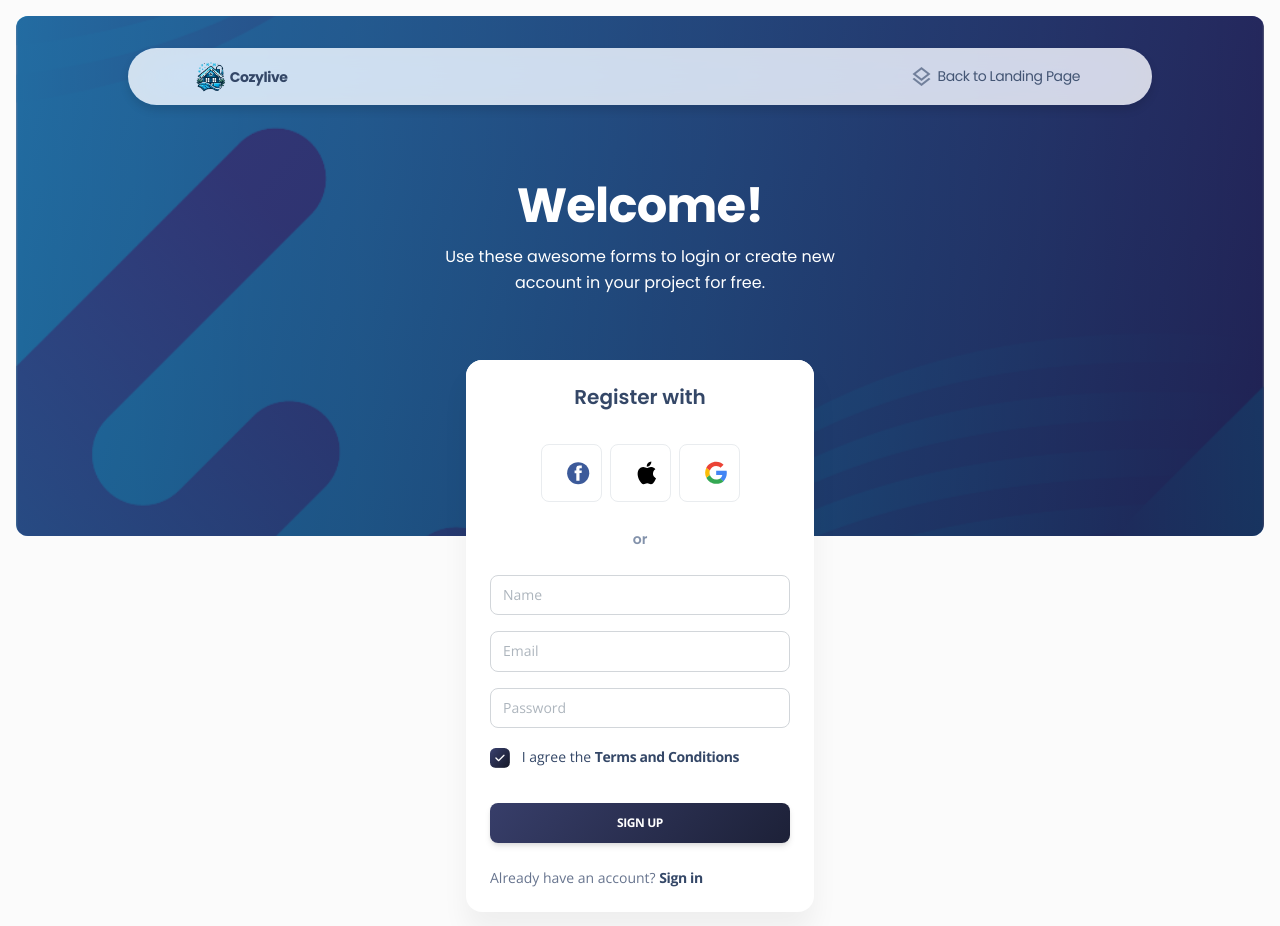
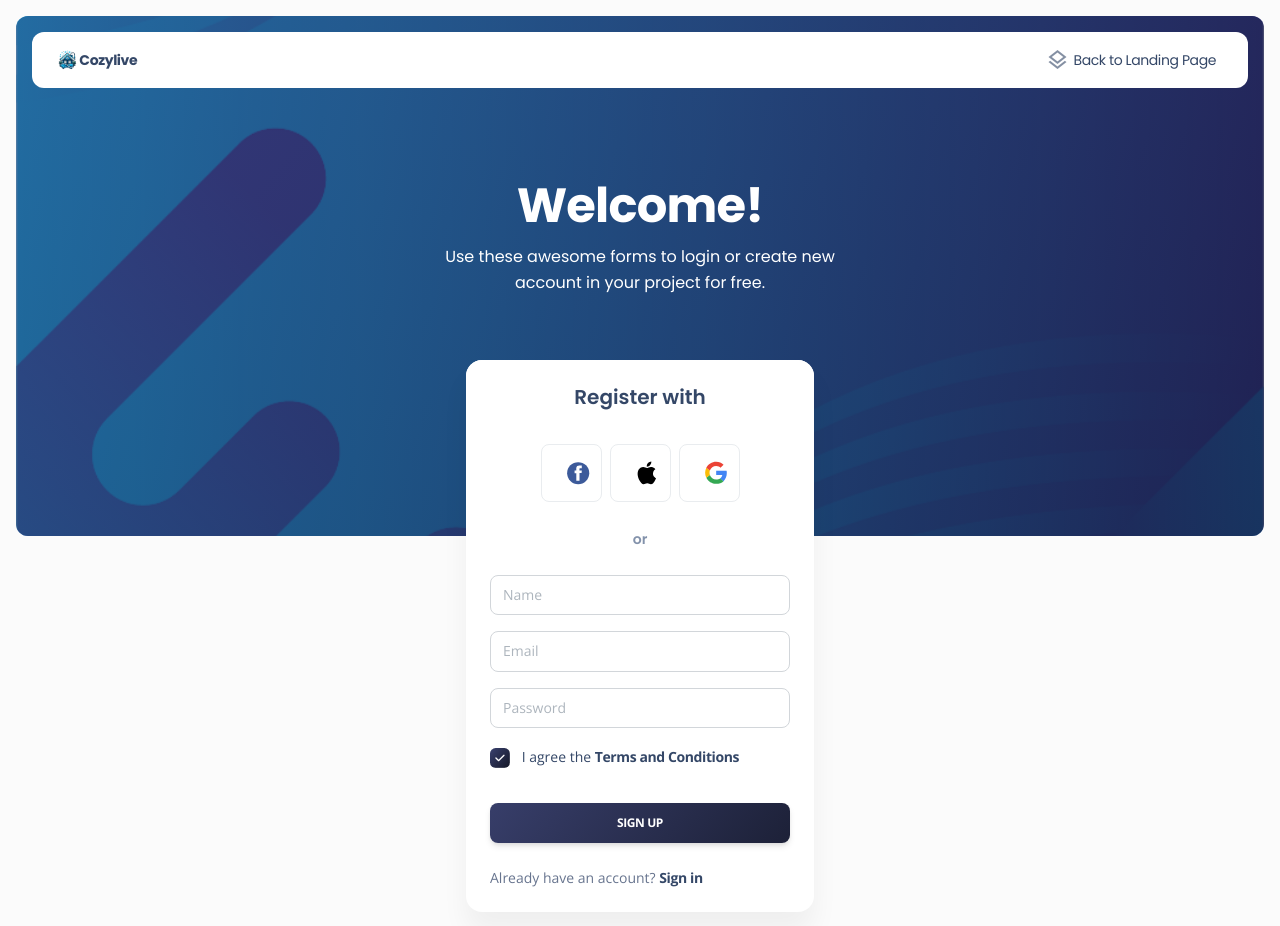
Before and after one commit to YanAziz/Cozylive, a website: page pages/sign-up.html in a window 1280 px wide. Drawn offline with nearby package versions, Linux system fonts and the light colour scheme.

Commit message:
fix-responsive

```diff
--- a/pages/sign-up.html
+++ b/pages/sign-up.html
@@ -89,26 +89,24 @@
     <!-- </div>
       </div>
     </nav> -->
-    <nav class="navbar navbar-expand-lg blur blur-rounded top-3 z-index-3 shadow position-absolute my-4 py-2 start-0 end-0 mx-8">
-      <div class="container-fluid pe-0 mx-0 ms-4">
-        <img src="/assets/thisImg/CozyliveLogo.png" class="w-4" alt="" />
-        <a class="navbar-brand font-weight-bolder ms-lg-0 ms-3" href="#"> Cozylive </a>
-        <!-- <button class="navbar-toggler shadow-none ms-2" type="button" data-bs-toggle="collapse" data-bs-target="#navigation" aria-controls="navigation" aria-expanded="false" aria-label="Toggle navigation">
+    <nav class="navbar navbar-expand-lg justify-content-center position-absolute top-0 z-index-3 w-100 shadow-none my-3 navbar-transparent mt-4">
+      <div class="container-fluid bg-body rounded-3 me-3 ms-3">
+        <img src="/assets/thisImg/CozyliveLogo.png" class="w-15 w-sm-10 w-md-8 w-lg-3 w-xl-2" alt="" />
+        <a class="navbar-brand font-weight-bolder ms-lg-0 ms-4" href="javascript:;"> Cozylive </a>
+        <button class="navbar-toggler shadow-none ms-2 bg-dark my-2" type="button" data-bs-toggle="collapse" data-bs-target="#navigation" aria-controls="navigation" aria-expanded="false" aria-label="Toggle navigation">
           <span class="navbar-toggler-icon mt-2">
             <span class="navbar-toggler-bar bar1"></span>
             <span class="navbar-toggler-bar bar2"></span>
             <span class="navbar-toggler-bar bar3"></span>
           </span>
-        </button> -->
-        <div class="collapse navbar-collapse" id="navigation">
+        </button>
+        <div class="collapse navbar-collapse my-2" id="navigation">
           <ul class="navbar-nav mx-auto ms-xl-auto me-xl-5">
-            <li class="nav-item">
-              <a class="nav-link d-flex align-items-center me-0 active" aria-current="page" href="/index.html">
-                <span class="material-symbols-outlined opacity-6 text-dark me-1"> layers </span>
-                <!-- <i class="fa fa-chart-pie opacity-6 text-dark me-1"></i> -->
-                Back to Landing Page
-              </a>
-            </li>
+            <!-- <li class="nav-item">
+              <a class="nav-link d-flex align-items-center me-0 active text-dark" aria-current="page" href="/index.html">
+                <span class="material-symbols-outlined text-dark me-1"> layers </span>
+                <i class="fa fa-chart-pie opacity-6 text-dark me-1"></i> Back to Landing Page </a>
+            </li> -->
             <!-- <li class="nav-item">
               <a class="nav-link me-2" href="../pages/profile.html">
                 <i class="fa fa-user opacity-6 me-1"></i>
@@ -127,6 +125,15 @@
                 Sign In
               </a>
             </li> -->
+          </ul>
+          <ul class="navbar-nav d-lg-block">
+            <li class="nav-item d-lg-block">
+              <a class="nav-link d-flex align-items-center me-0 active text-dark" aria-current="page" href="/index.html">
+                <span class="material-symbols-outlined opacity-6 text-dark me-1"> layers </span>
+                <!-- <i class="fa fa-chart-pie opacity-6 text-dark me-1"></i> -->
+                Back to Landing Page
+              </a>
+            </li>
           </ul>
         </div>
       </div>
```
Also changed, not shown: pages/dashboard.html (+2 -2 lines), pages/profile.html (+2 -2 lines), pages/sign-in.html (+16 -9 lines), pages/tables.html (+2 -2 lines), pages/virtual-reality.html (+4 -4 lines).
